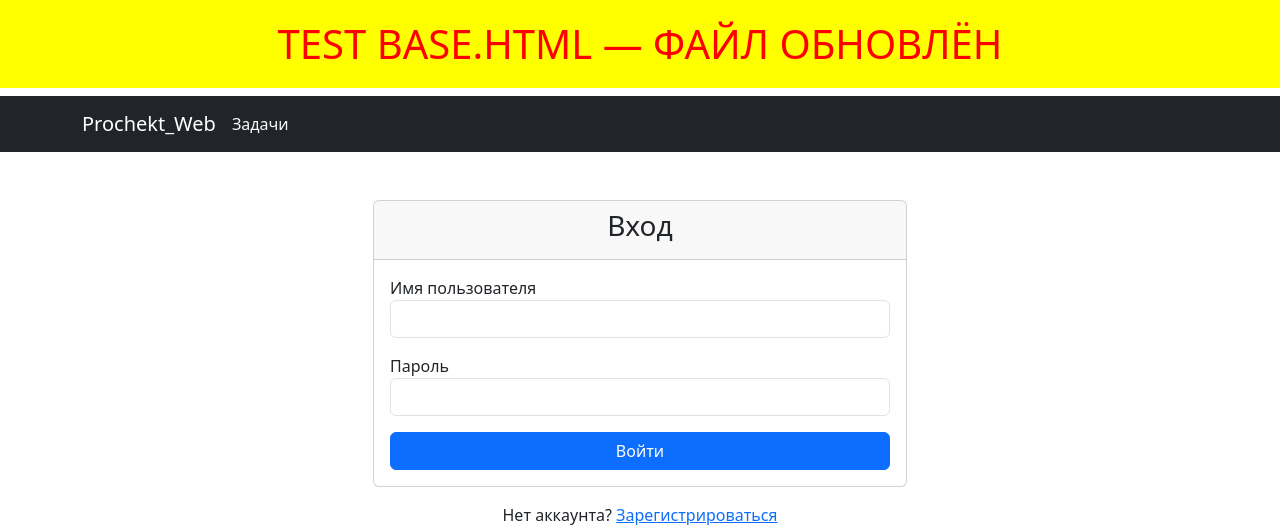
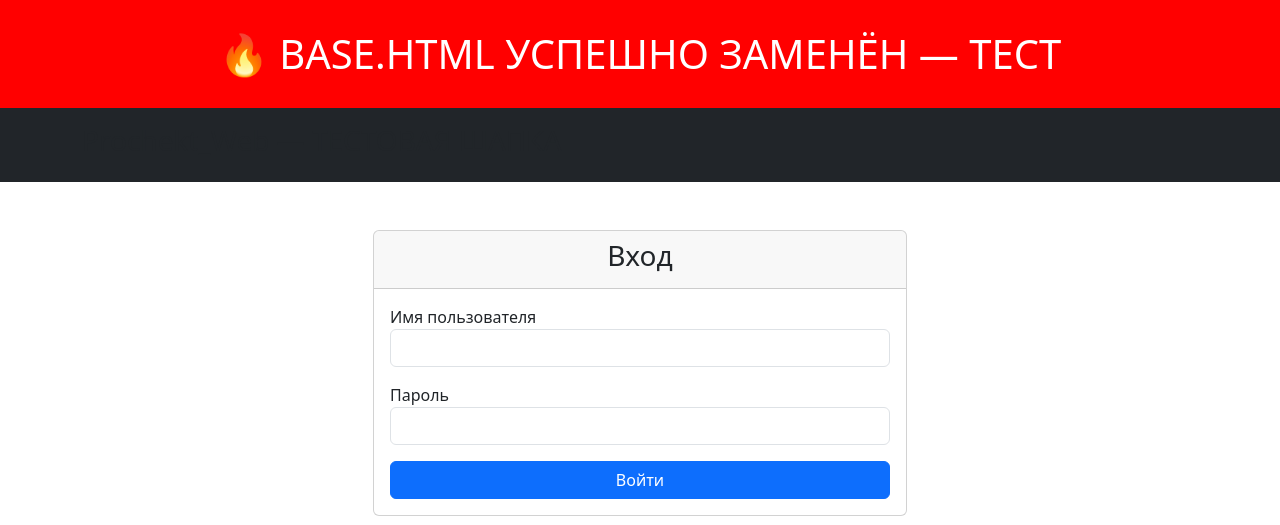
Before and after one commit to balkunovlevnikolaevich-a11y/Prochekt_Web, a Flask app: a page that uses app/templates/base.html in a window 1280 px wide. Shown: the top 525 px of the page. Run offline with Flask 3, Linux system fonts and the light colour scheme; some libraries are stand-ins or nearby versions.

Commit message:
Update base.html

```diff
--- a/app/templates/base.html
+++ b/app/templates/base.html
@@ -2,29 +2,18 @@
 <html lang="ru">
 <head>
     <meta charset="UTF-8">
-    <meta name="viewport" content="width=device-width, initial-scale=1">
     <title>Prochekt_Web</title>
     <link href="https://cdn.jsdelivr.net/npm/bootstrap@5.3.3/dist/css/bootstrap.min.css" rel="stylesheet">
 </head>
 <body>
 
-    <h1 style="color:red; text-align:center; padding:20px; background:yellow;">
-        TEST BASE.HTML — ФАЙЛ ОБНОВЛЁН
+    <h1 style="background: red; color: white; text-align: center; padding: 30px; margin: 0;">
+        🔥 BASE.HTML УСПЕШНО ЗАМЕНЁН — ТЕСТ
     </h1>
 
-    <nav class="navbar navbar-dark bg-dark">
+    <nav class="navbar navbar-dark bg-dark p-3">
         <div class="container">
-            <a class="navbar-brand" href="/">Prochekt_Web</a>
-            <a class="nav-link text-light" href="{{ url_for('tasks.list_tasks') }}">Задачи</a>
-            {% if current_user.is_authenticated and current_user.role.value == 'Администратор' %}
-            <a class="nav-link text-warning" href="{{ url_for('tasks.admin_panel') }}">👑 Админ-панель</a>
-            {% endif %}
-            <div class="ms-auto">
-                {% if current_user.is_authenticated %}
-                    <a class="nav-link text-light" href="{{ url_for('main.dashboard') }}">Кабинет</a>
-                    <a class="nav-link text-danger" href="{{ url_for('auth.logout') }}">Выйти</a>
-                {% endif %}
-            </div>
+            <h3>Prochekt_Web — ТЕСТОВАЯ ШАПКА</h3>
         </div>
     </nav>
 
```
